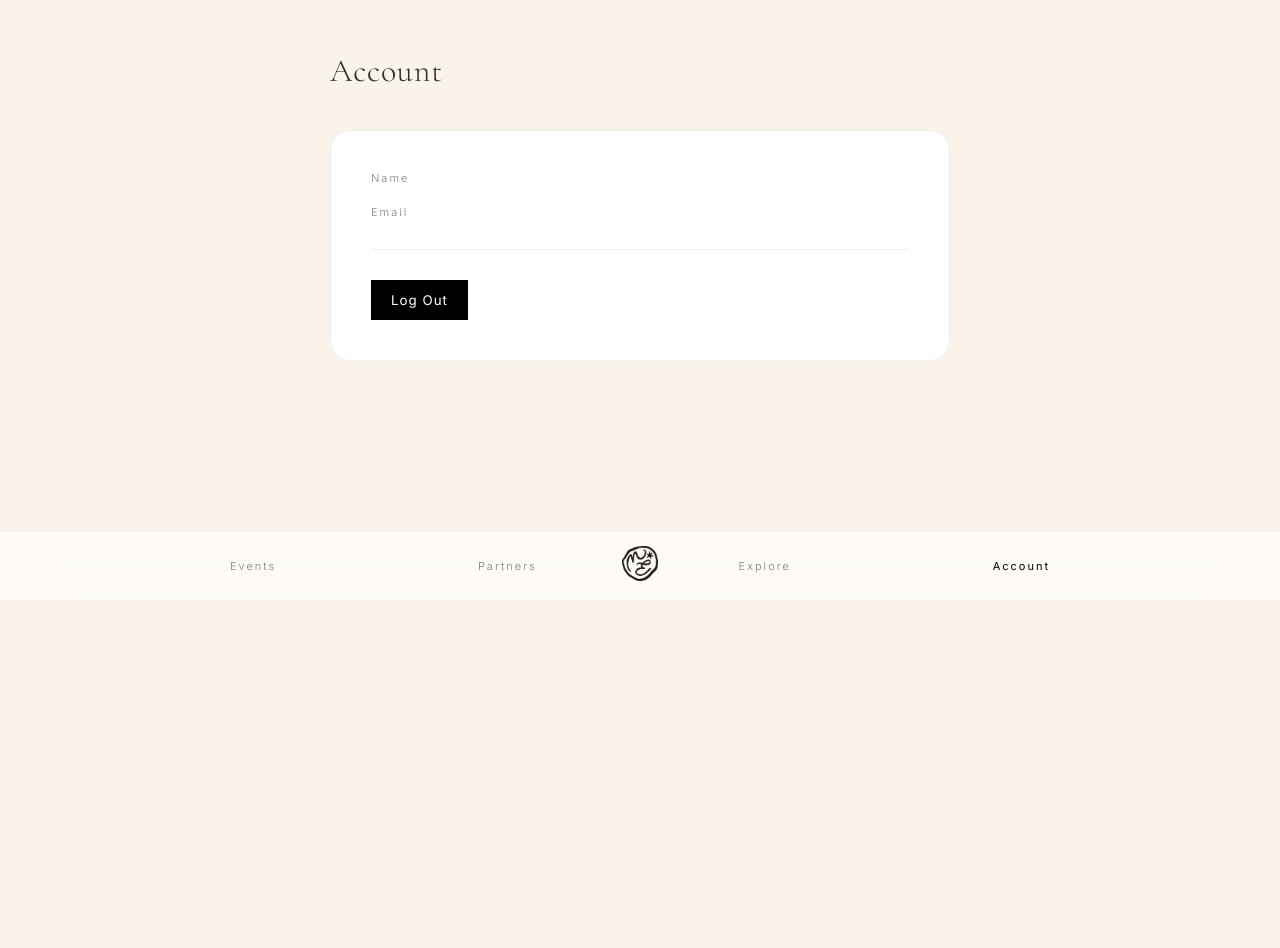
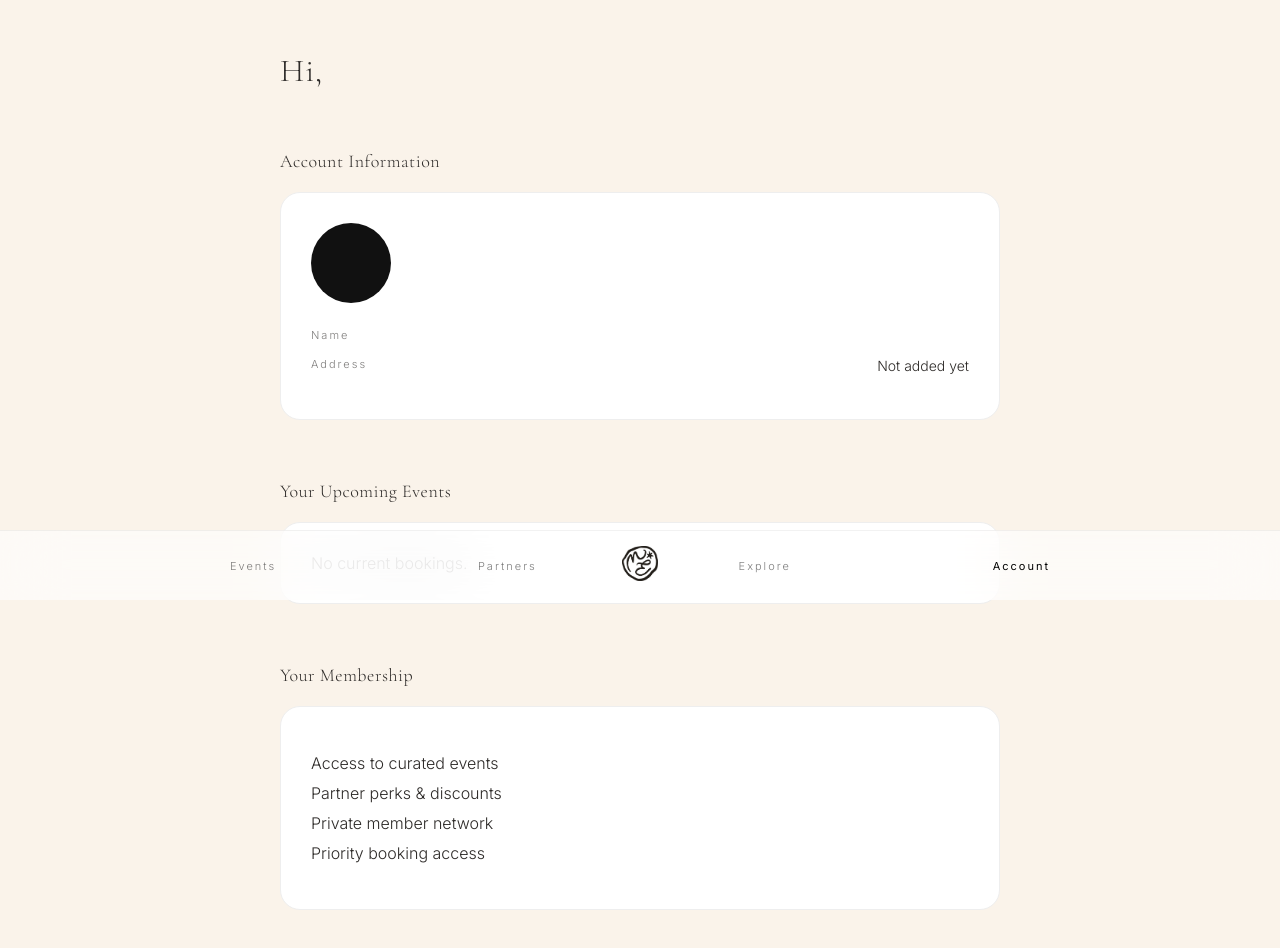
Before and after one commit to nataliatovargrand-a11y/mothereuro-beta, a Nuxt app: page /account in a window 1280 px wide. Shown: the part 200-1148 px from the top of the page. Before the commit the page ends 800 px from the top, so only its background shows below. Built offline with nearby package versions, Linux system fonts and the light colour scheme.

Commit message:
Connect bookings to event register

```diff
--- a/app/pages/account.vue
+++ b/app/pages/account.vue
@@ -1,9 +1,25 @@
 <template>
   <div class="account-wrapper">
 
-    <h1>Account</h1>
+    <!-- Greeting -->
+    <h1>Hi, {{ firstName }}</h1>
 
-    <div class="account-card">
+    <!-- Account Information -->
+    <section class="section">
+      <h2>Account Information</h2>
+
+      <div class="card">
+
+        <div class="photo-row">
+          <img
+            v-if="photo"
+            :src="photo"
+            class="avatar"
+          />
+          <div v-else class="avatar placeholder">
+            {{ firstName?.charAt(0) }}
+          </div>
+        </div>
 
         <div class="row">
           <span class="label">Name</span>
@@ -11,68 +27,110 @@
         </div>
 
         <div class="row">
-        <span class="label">Email</span>
-        <span class="value">{{ user?.email }}</span>
+          <span class="label">Address</span>
+          <span class="value">{{ address || 'Not added yet' }}</span>
         </div>
 
-      <div class="divider"></div>
+      </div>
+    </section>
 
-      <button class="logout-btn" @click="logout">
-        Log Out
-      </button>
+    <!-- Upcoming Events -->
+    <section class="section">
+      <h2>Your Upcoming Events</h2>
 
+      <div class="card">
+        <div v-if="bookings.length === 0">
+          No current bookings.
         </div>
+
+        <div
+          v-for="booking in bookings"
+          :key="booking.id"
+          class="event-item"
+        >
+          {{ booking.event_title }}
+        </div>
+      </div>
+    </section>
+
+    <!-- Membership -->
+    <section class="section">
+      <h2>Your Membership</h2>
+
+      <div class="card">
+        <ul class="benefits">
+          <li>Access to curated events</li>
+          <li>Partner perks & discounts</li>
+          <li>Private member network</li>
+          <li>Priority booking access</li>
+        </ul>
+      </div>
+    </section>
 
   </div>
 </template>
 
 <script setup>
 import { ref, onMounted } from 'vue'
-import { useRouter } from 'vue-router'
 import { supabase } from '~/utils/supabase'
-
-const router = useRouter()
 
 const user = ref(null)
 const firstName = ref(null)
+const address = ref(null)
+const photo = ref(null)
+const bookings = ref([])
 
 onMounted(async () => {
+
   const { data } = await supabase.auth.getUser()
 
   if (data.user) {
+
     user.value = data.user
 
     const { data: member } = await supabase
       .from('members')
-      .select('first_name')
+      .select('first_name, address, photo_url')
       .eq('email', data.user.email)
       .single()
 
     firstName.value = member?.first_name
+    address.value = member?.address
+    photo.value = member?.photo_url
+
+    // Placeholder booking query
+    const { data: userBookings } = await supabase
+      .from('bookings')
+      .select('id, event_title')
+      .eq('user_email', data.user.email)
+
+    if (userBookings) bookings.value = userBookings
+
   }
+
 })
-
-const logout = async () => {
-  await supabase.auth.signOut()
-  router.push('/')
-}
 </script>
 
 <style scoped>
 
 .account-wrapper {
   padding: 160px 40px 120px 40px;
-  max-width: 700px;
+  max-width: 800px;
   margin: 0 auto;
 }
 
-.account-wrapper h1 {
-  margin-bottom: 40px;
+.section {
+  margin-top: 60px;
 }
 
-.account-card {
+.section h2 {
+  margin-bottom: 20px;
+  font-size: 18px;
+}
+
+.card {
   background: white;
-  padding: 40px;
+  padding: 30px;
   border-radius: 20px;
   border: 1px solid #eee;
 }
@@ -80,7 +138,7 @@ const logout = async () => {
 .row {
   display: flex;
   justify-content: space-between;
-  margin-bottom: 20px;
+  margin-bottom: 15px;
 }
 
 .label {
@@ -93,19 +151,38 @@ const logout = async () => {
   font-size: 14px;
 }
 
-.divider {
-  height: 1px;
-  background: #eee;
-  margin: 30px 0;
+.photo-row {
+  margin-bottom: 25px;
 }
 
-.logout-btn {
-  background: black;
+.avatar {
+  width: 80px;
+  height: 80px;
+  border-radius: 50%;
+  object-fit: cover;
+}
+
+.avatar.placeholder {
+  background: #111;
   color: white;
-  padding: 12px 20px;
-  border: none;
-  letter-spacing: 1px;
-  cursor: pointer;
+  display: flex;
+  align-items: center;
+  justify-content: center;
+  font-size: 28px;
+}
+
+.event-item {
+  padding: 10px 0;
+  border-bottom: 1px solid #eee;
+}
+
+.benefits {
+  list-style: none;
+  padding: 0;
+}
+
+.benefits li {
+  margin-bottom: 10px;
 }
 
 </style>
--- a/app/pages/upcoming.vue
+++ b/app/pages/upcoming.vue
@@ -50,7 +50,7 @@
           <button
             class="register-btn"
             :disabled="membershipStatus !== 'active'"
-            @click="handleRegister(event.luma_url)"
+            @click="reserveEvent(event)"
           >
             {{ membershipStatus === 'active'
                 ? 'REGISTER'
@@ -67,7 +67,6 @@
 </template>
 
 <script setup>
-
 import { ref, onMounted } from 'vue'
 import { supabase } from '~/utils/supabase'
 import { useRouter } from 'vue-router'
@@ -107,9 +106,24 @@ onMounted(async () => {
 
 })
 
-const handleRegister = (url) => {
-  if (membershipStatus.value === 'active' && url) {
-    window.open(url, '_blank')
+const reserveEvent = async (event) => {
+
+  const { data } = await supabase.auth.getUser()
+  if (!data.user) return
+
+  if (membershipStatus.value !== 'active') return
+
+  // Save booking in database
+  await supabase.from('bookings').insert({
+    user_email: data.user.email,
+    event_id: event.id,
+    event_title: event.title,
+    event_date: event.event_date
+  })
+
+  // Then open Luma
+  if (event.luma_url) {
+    window.open(event.luma_url, '_blank')
   }
 }
 
@@ -119,7 +133,6 @@ const formatDate = (date) => {
     day: 'numeric'
   })
 }
-
 </script>
 
 <style scoped>
```
Lines whose indentation alone changed are shown as unchanged.
